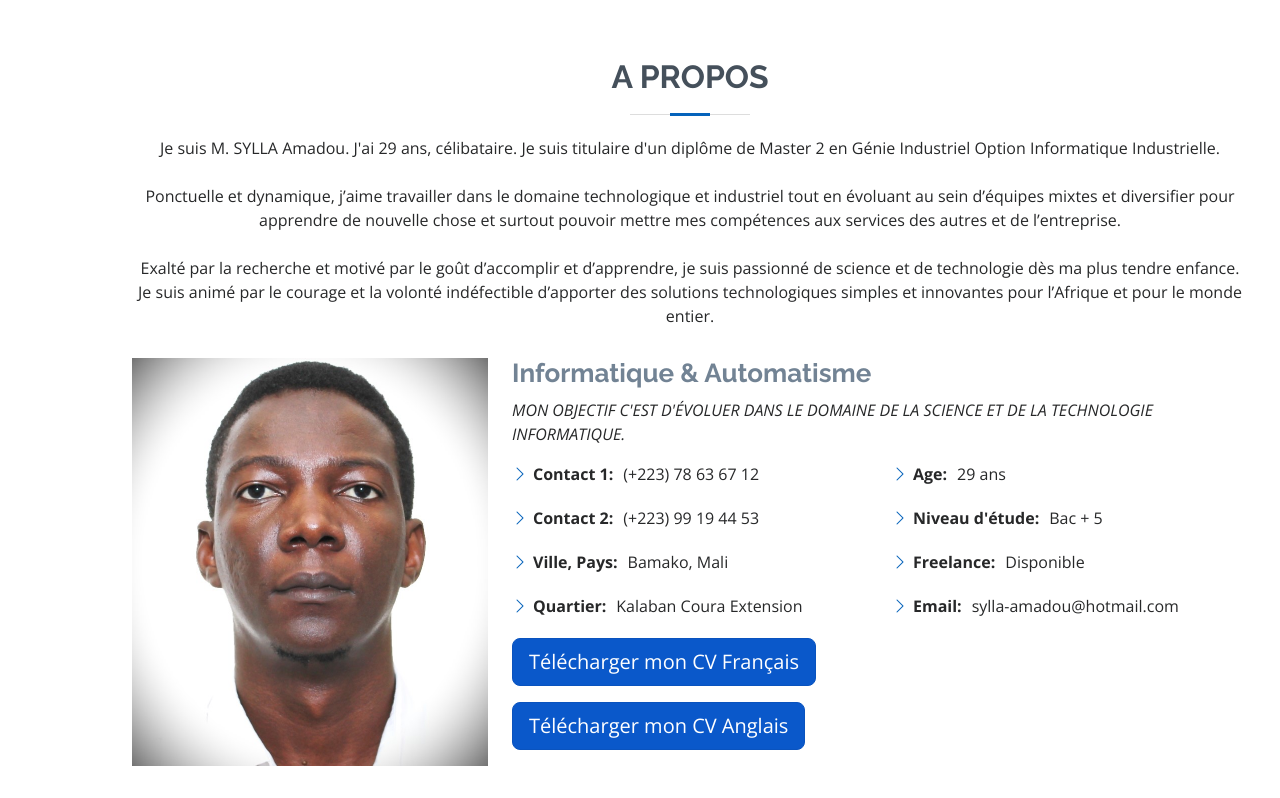
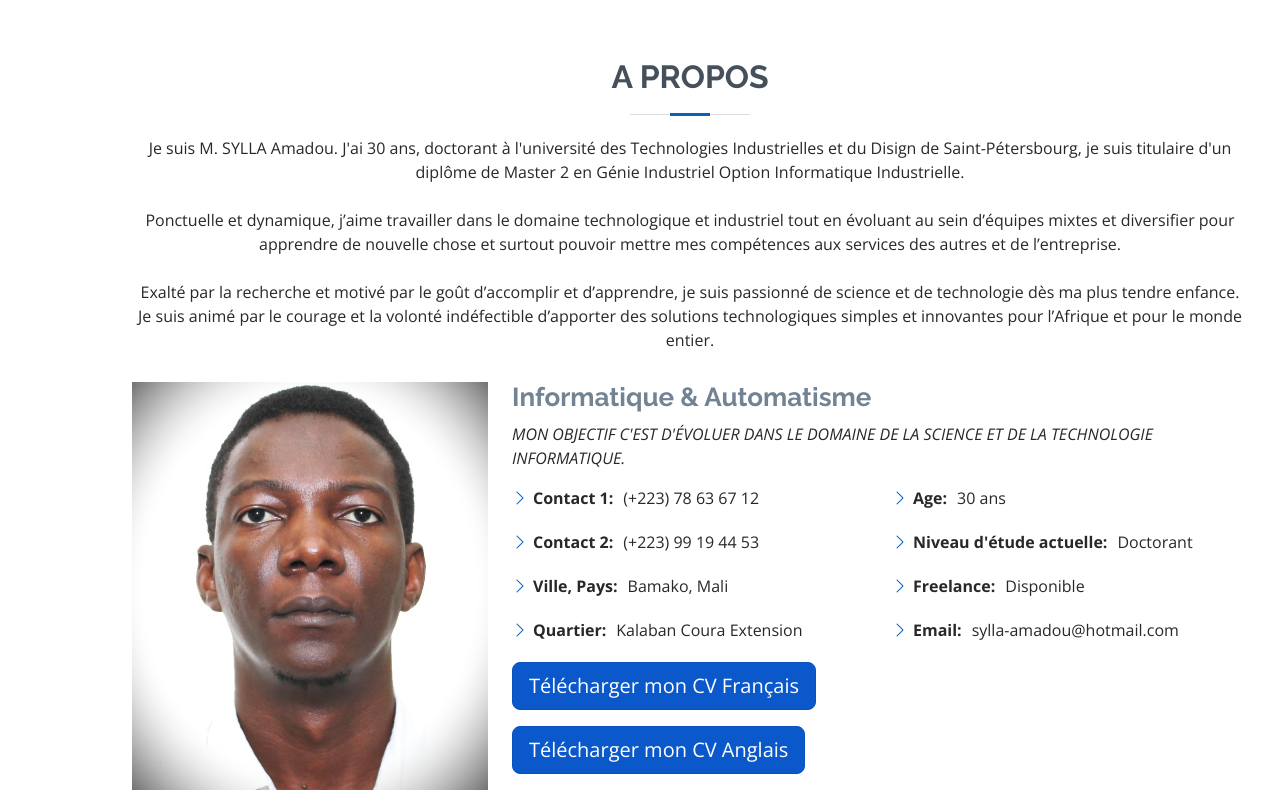
Before and after one commit to IngSYLLA/my-portfolio, a plain HTML site: page index.html in a window 1280 px wide. Shown: the part 802-1600 px from the top of the page. Drawn offline with nearby package versions, Linux system fonts and the light colour scheme.

Commit message:
Update 6

```diff
--- a/index.html
+++ b/index.html
@@ -78,7 +78,7 @@
 
         <div class="section-title">
           <h2>A Propos</h2>
-          <p>Je suis M. SYLLA Amadou. J'ai 29 ans, célibataire. Je suis titulaire d'un diplôme de Master 2 en Génie Industriel Option Informatique Industrielle.</p>
+          <p>Je suis M. SYLLA Amadou. J'ai 30 ans, doctorant à l'université des Technologies Industrielles et du Disign de Saint-Pétersbourg, je suis titulaire d'un diplôme de Master 2 en Génie Industriel Option Informatique Industrielle.</p>
           <p> </br>
           <p>Ponctuelle et dynamique, j’aime travailler dans le domaine technologique et industriel tout en évoluant au sein d’équipes mixtes et diversifier pour apprendre de nouvelle chose et surtout pouvoir mettre mes compétences aux services des autres et de l’entreprise.</p>
           <p> </br>
@@ -106,8 +106,8 @@
               <div class="col-lg-6">
                 <ul>
 
-                  <li><i class="bi bi-chevron-right"></i> <strong>Age:</strong> <span>29 ans</span></li>
-                  <li><i class="bi bi-chevron-right"></i> <strong>Niveau d'étude:</strong> <span>Bac + 5</span></li>
+                  <li><i class="bi bi-chevron-right"></i> <strong>Age:</strong> <span>30 ans</span></li>
+                  <li><i class="bi bi-chevron-right"></i> <strong>Niveau d'étude actuelle:</strong> <span>Doctorant</span></li>
                   <li><i class="bi bi-chevron-right"></i> <strong>Freelance:</strong> <span>Disponible</span></li>
                   <li><i class="bi bi-chevron-right"></i> <strong>Email:</strong> <span>sylla-amadou@hotmail.com</span></li>
                 </ul>
@@ -115,7 +115,7 @@
             </div>
             <a href="assets/CV Français - SYLLA Amadou.pdf" class="btn btn-primary btn-lg active" role="button" aria-pressed="true" target="_blank">Télécharger mon CV Français</a>
             <p></p>
-            <a href="assets/CV Anglais - SYLLA Amadou.pdf" class="btn btn-primary btn-lg active" role="button" aria-pressed="true" target="_blank">Télécharger mon CV Anglais</a>
+            <a href="assets/CV Anglais - SYLLA Amadou.pdf" class="btn btn-primary btn-lg active" role="button" aria-pressed="true" target="_blank">Télécharger mon CV Anglais  </a>
           </div>
         </div>
 
@@ -247,7 +247,7 @@
             <h3 class="resume-title">Informations Personnelles</h3>
             <div class="resume-item pb-0">
               <h4>AMADOU SYLLA</h4>
-              <p><em>29 ans, Célibataire. Master en Informatique Industrielle obtenu sur bourse d'étude.</em></p>
+              <p><em>30 ans, Doctorant. Master en Informatique Industrielle obtenu sur bourse d'étude.</em></p>
               <ul>
                 <li>Kalaban Coura Extension, Bamako, Mali.</li>
                 <li>(+223) 78 63 67 12 / (+223) 99 19 44 53</li>
@@ -586,7 +586,7 @@
         <a href="https://api.whatsapp.com/send?phone=+22378636712&amp;text=Hello, more information !" target="_blank" class="whatsapp"><i class="bx bxl-whatsapp"></i></a>
       </div>
       <div class="copyright">
-        &copy; Copyright <strong><span>Portfolio SYLLA Amadou</span></strong>. Tous droits reservés .
+        &copy; Copyright <strong><span>SYLLA Amadou</span></strong>. Tous droits reservés .
       </div>
     </div>
   </footer><!-- End Footer -->
```
